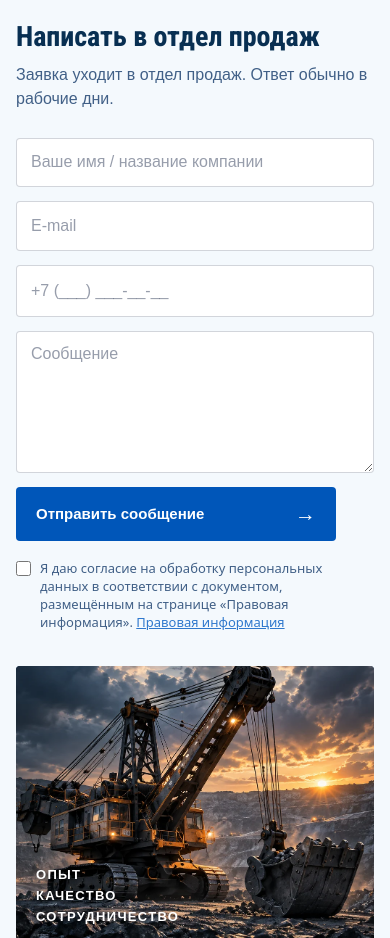
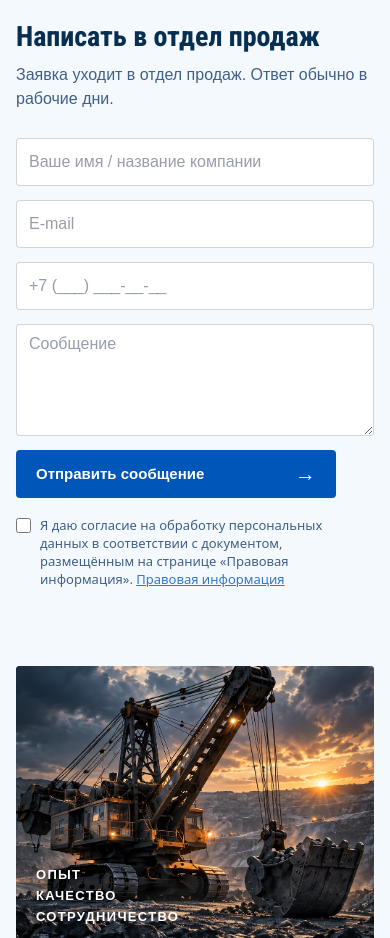
Before and after one commit to JakuninOleg/aokemz-nuxt3, a Nuxt app: page /contacts in a window 390 px wide. Shown: the part 1980-2918 px from the top of the page. Built offline with nearby package versions, Linux system fonts and the light colour scheme.

Commit message:
fix: refine contacts layout and homepage type

```diff
--- a/assets/css/contacts.scss
+++ b/assets/css/contacts.scss
@@ -330,6 +330,7 @@
 
   .contacts-sales-form {
     display: grid;
+    align-content: start;
     gap: 14px;
     max-width: 640px;
   }
@@ -376,8 +377,9 @@
   .contacts-sales-form input[type="tel"] {
     width: 100%;
     box-sizing: border-box;
-    min-height: 46px;
-    padding: 11px 14px;
+    height: 48px;
+    min-height: 48px;
+    padding: 10px 12px;
     border: 1px solid rgba(6, 22, 56, 0.18) !important;
     border-radius: var(--home-radius);
     background: var(--home-white);
@@ -387,8 +389,8 @@
   }
 
   .contacts-sales-form__field textarea {
-    min-height: 116px;
-    padding: 11px 14px;
+    min-height: 120px;
+    padding: 10px 12px;
     resize: vertical;
   }
 
@@ -553,6 +555,18 @@
       grid-template-columns: 1fr;
     }
 
+    .contacts-sales-form__field input,
+    .contacts-sales-form input[type="tel"] {
+      height: 48px;
+      min-height: 48px;
+      padding: 10px 12px;
+    }
+
+    .contacts-sales-form__field textarea {
+      min-height: 112px;
+      padding: 8px 12px;
+    }
+
     .contacts-sales-form__state {
       min-height: 0;
     }
--- a/assets/css/home.scss
+++ b/assets/css/home.scss
@@ -1,8 +1,8 @@
 @font-face {
   font-family: "KEMZ Condensed";
-  /* The homepage only needs the Russian/Latin character set. Keeping a
-     subset here avoids making the first-screen heading wait for unused glyphs. */
-  src: url("/fonts/RobotoCondensed-Home.subset.woff2") format("woff2");
+  /* This subset retains the complete Cyrillic alphabet used by uppercase
+     headings, so no individual glyphs fall back to a visibly wider font. */
+  src: url("/fonts/RobotoCondensed-Variable.subset.woff2") format("woff2");
   font-weight: 100 900;
   font-display: swap;
 }
@@ -1340,6 +1340,40 @@
     height: clamp(650px, 33vw, 780px);
   }
 }
+
+/* Give supporting copy room to breathe on high-resolution desktop displays. */
+@media (min-width: 1800px) {
+  .kemz-home .ref-label,
+  .kemz-home .ref-fact span,
+  .kemz-home .ref-fact p,
+  .kemz-home .ref-showcase__intro,
+  .kemz-home .ref-product p,
+  .kemz-home .ref-product__more,
+  .kemz-home .ref-capabilities__intro p,
+  .kemz-home .ref-capability p,
+  .kemz-home .ref-production__stages li,
+  .kemz-home .ref-geography__trust li,
+  .kemz-home .ref-request__copy > p:not(.ref-label),
+  .kemz-home .ref-request__benefits li,
+  .kemz-home .ref-news time,
+  .kemz-home .ref-news__more,
+  .contacts-dir__meta p,
+  .contacts-dir__links a,
+  .contacts-form-band__copy > p {
+    font-size: 16px;
+  }
+
+  .kemz-home .ref-body {
+    font-size: 19px;
+  }
+
+  .site-header.site-header--reference .site-header__link,
+  .site-header.site-header--reference .site-header__cta,
+  .site-footer nav,
+  .site-footer__bottom {
+    font-size: 15px;
+  }
+}
 @media (max-width: 1150px) {
   .site-header.site-header--reference .site-header__brand-text small {
     display: none;
--- a/components/contacts/ContactsSalesForm.vue
+++ b/components/contacts/ContactsSalesForm.vue
@@ -164,7 +164,7 @@ async function submitForm() {
       <textarea
         v-model="form.message"
         name="message"
-        rows="5"
+        rows="4"
         placeholder="Сообщение"
         maxlength="2000"
         :class="{ 'is-invalid': errors.message }"
```
Also changed, not shown: graphify-out/manifest.json.
